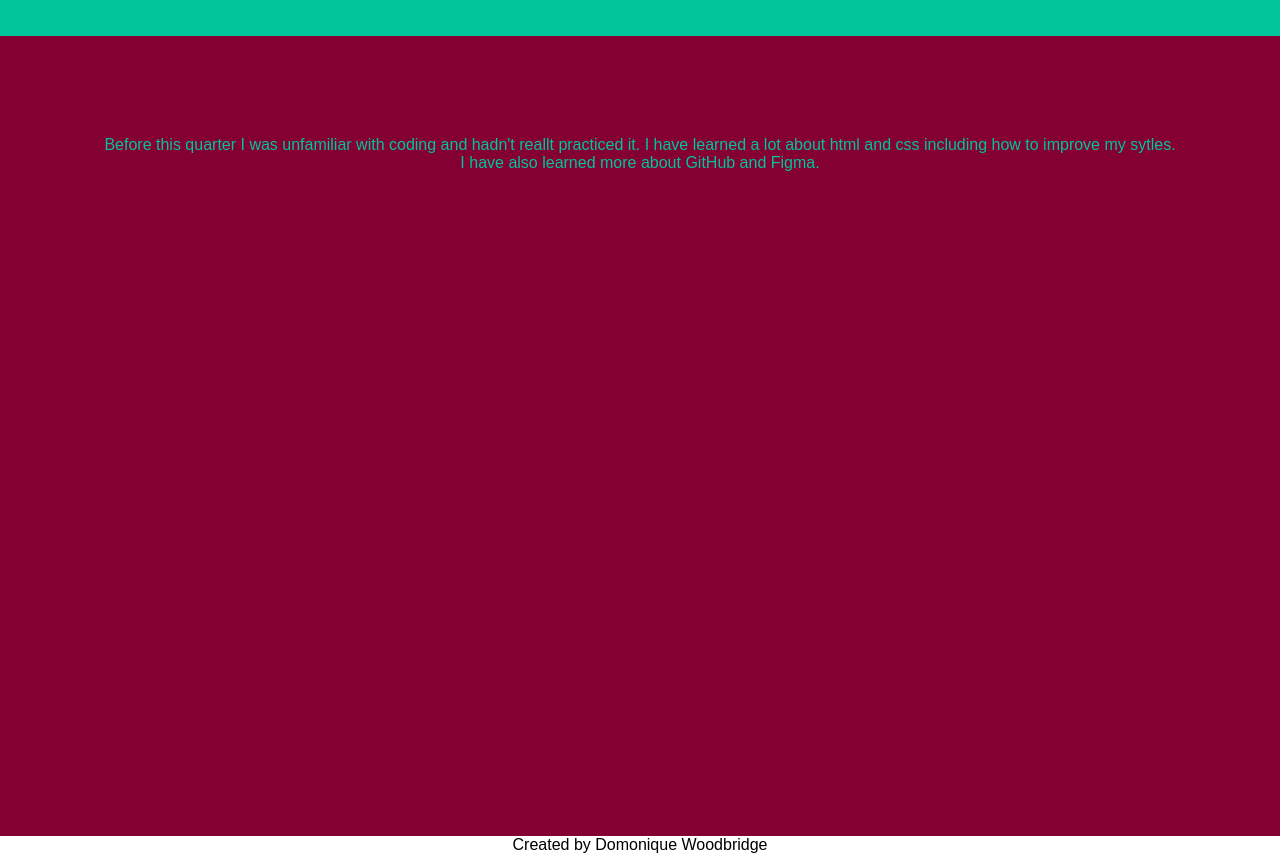
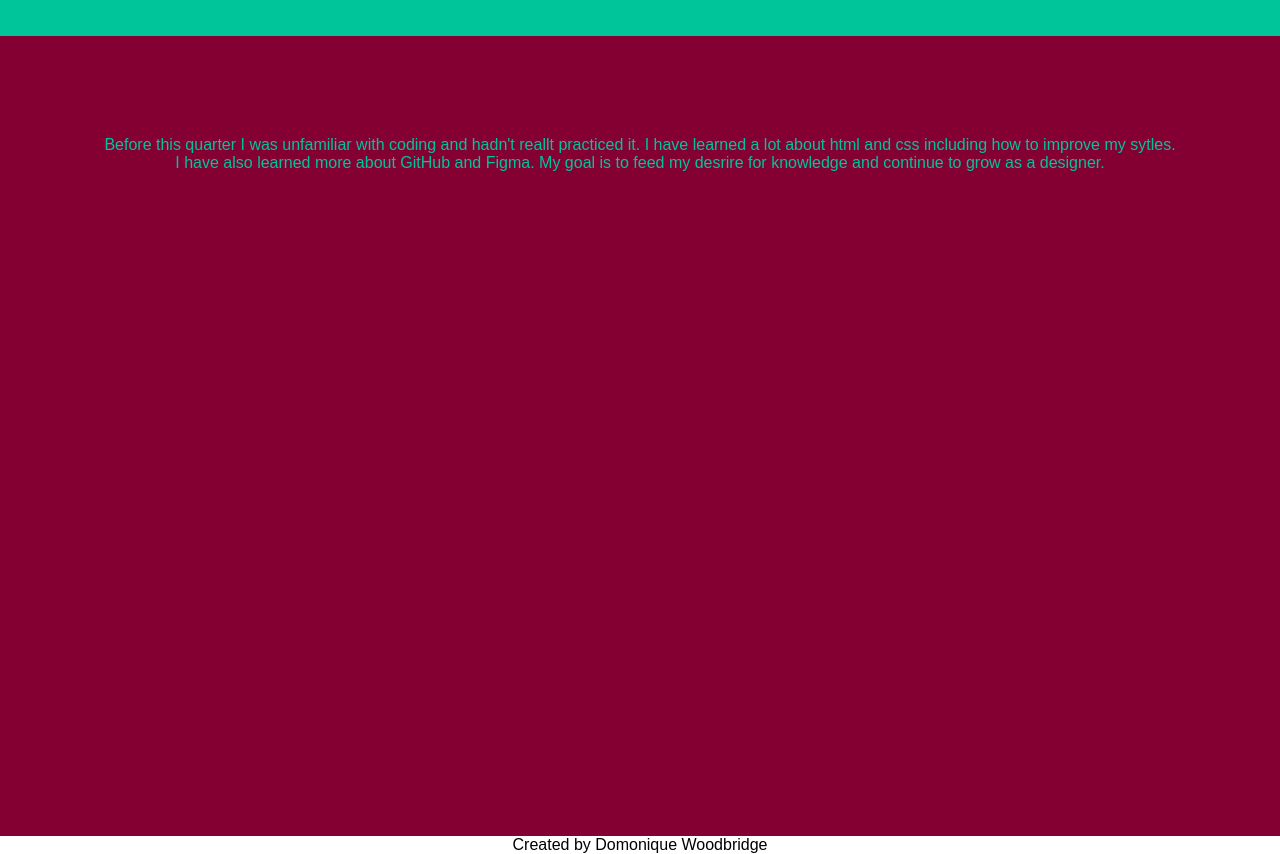
Before and after one commit to NeekieDomo/portfolio1, a plain HTML site: page index.html in a window 1280 px wide. Shown: the part 4540-5394 px from the top of the page. Drawn offline with nearby package versions, Linux system fonts and the light colour scheme.

Commit message:
Added more

```diff
--- a/index.html
+++ b/index.html
@@ -105,7 +105,7 @@
   </div>
 </section>
 <section id="reflection">
-    <p>Before this quarter I was unfamiliar with coding and hadn't reallt practiced it. I have learned a lot about html and css including how to improve my sytles. I have also learned more about GitHub and Figma.</p>
+    <p>Before this quarter I was unfamiliar with coding and hadn't reallt practiced it. I have learned a lot about html and css including how to improve my sytles. I have also learned more about GitHub and Figma. My goal is to feed my desrire for knowledge and continue to grow as a designer.</p>
 </section>
 <footer>Created by Domonique Woodbridge</footer>
 </body>
--- a/styles.css
+++ b/styles.css
@@ -163,4 +163,5 @@ color:var(--orange);}
 
   #reflection p{
     color:#00c49a;
+    text-align: center;
   }
```
